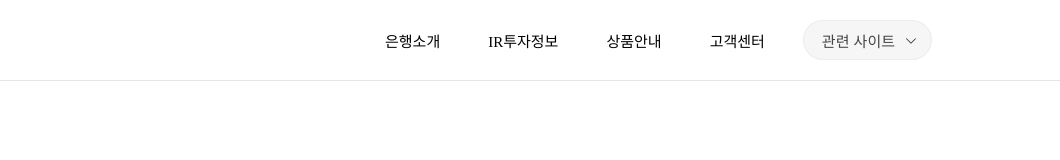
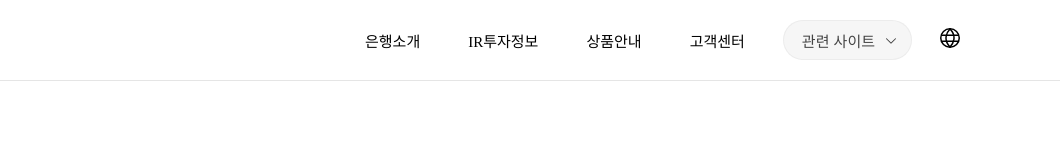
Before and after one commit to soMyo11/250610__kkb, a plain HTML site: page sections/header.html in a window 1280 px wide. Shown: the full height of the page, 220-1280 px from the left. Drawn offline with nearby package versions, Linux system fonts and the light colour scheme.

Commit message:
header step-9, 글로벌 버튼 추가

```diff
--- a/sections/header.html
+++ b/sections/header.html
@@ -286,6 +286,11 @@
                     </ul>
                 </div>
             </div>
+            <div class="flex-as-c">
+                <a href="#" class="global_log">
+                    <img src="../sections/imgs/icon_eng.svg" alt="지구">
+                </a>
+            </div>
         </div>
     </header>
 
@@ -548,7 +553,22 @@
             background-size: 12px 12px;
             vertical-align: middle;
         }
+        /* global logo */
+        header .global_log {
+            display: inline-block;
+            width: 20px;
+        }
+
+        header .global_log > img {
+            display: block;
+            width: 100%;
+        }
+
+        header .global_log:hover > img {
+            opacity: .4;
+        }
         /* ----------header end---------- */
+
     </style>
 
     <script>
```
